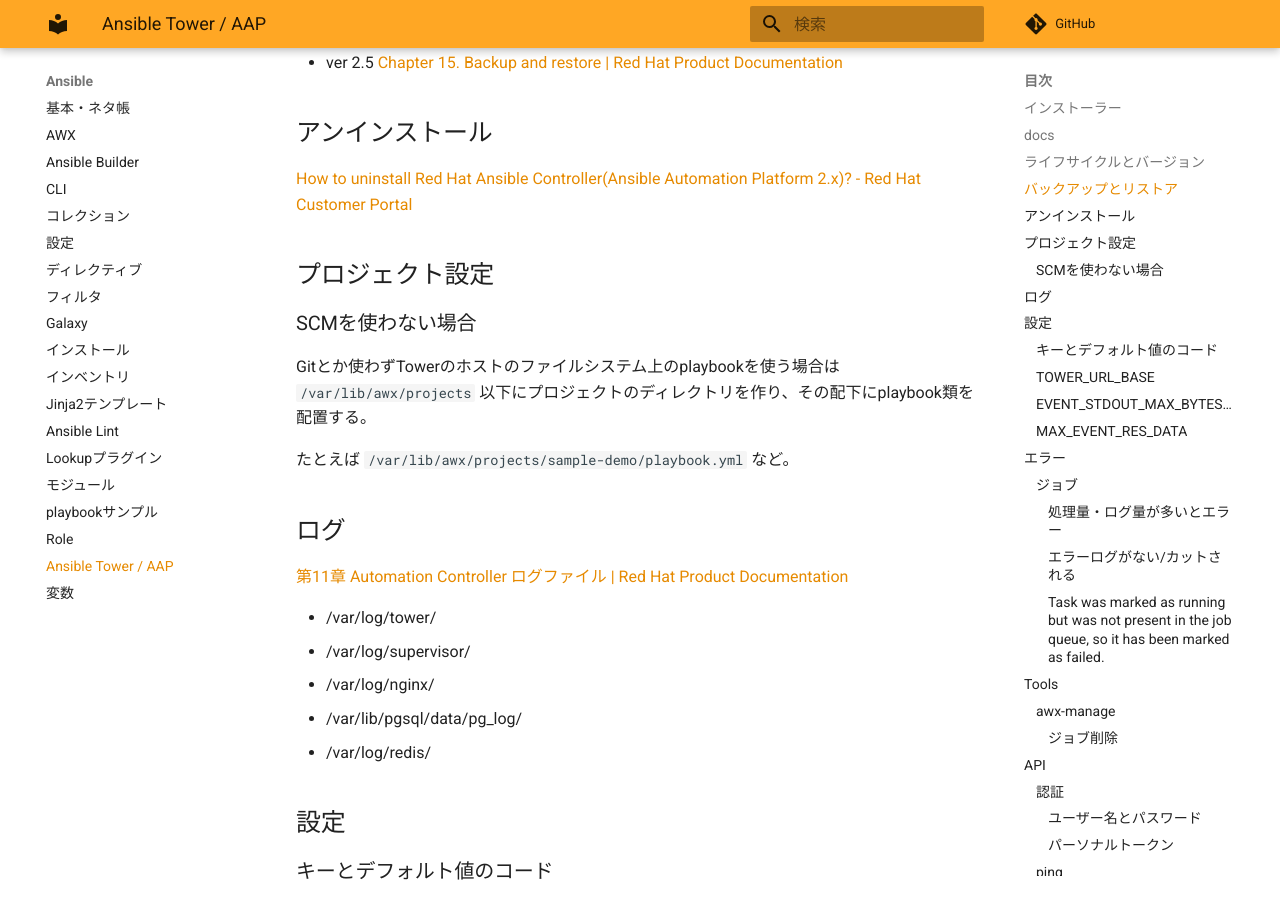
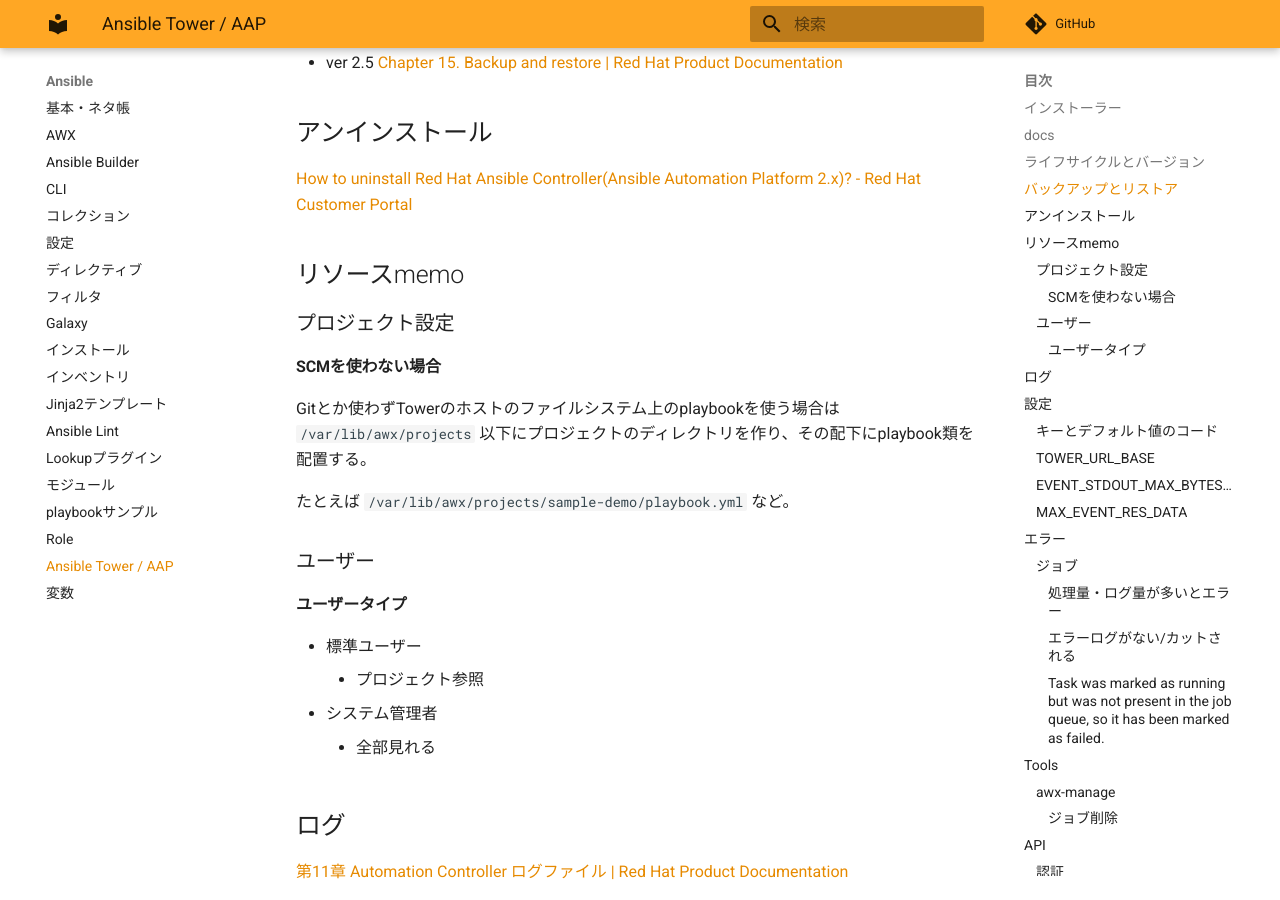
Before and after one commit to zaki-lknr/docs, an MkDocs documentation site: the page built from docs/Ansible/tower.md, in a window 1280 px wide and 900 px high, scrolled down 1427 px. Built offline with MkDocs 1.6.1 and Material for MkDocs 9.7.7, drawn with Linux system fonts in a browser that asks for light colours; comment, search, counter and statistics services are not loaded.

Commit message:
add: ansible/tower: ユーザーリソースmemo

```diff
--- a/docs/Ansible/tower.md
+++ b/docs/Ansible/tower.md
@@ -50,13 +50,24 @@ Towerは実行中で良い。
 
 [How to uninstall Red Hat Ansible Controller(Ansible Automation Platform 2.x)? - Red Hat Customer Portal](https://access.redhat.com/solutions/6733721)
 
-## プロジェクト設定
+## リソースmemo
 
-### SCMを使わない場合
+### プロジェクト設定
+
+#### SCMを使わない場合
 
 Gitとか使わずTowerのホストのファイルシステム上のplaybookを使う場合は `/var/lib/awx/projects` 以下にプロジェクトのディレクトリを作り、その配下にplaybook類を配置する。
 
 たとえば `/var/lib/awx/projects/sample-demo/playbook.yml` など。
+
+### ユーザー
+
+#### ユーザータイプ
+
+- 標準ユーザー
+    - プロジェクト参照
+- システム管理者
+    - 全部見れる
 
 ## ログ
 
```
